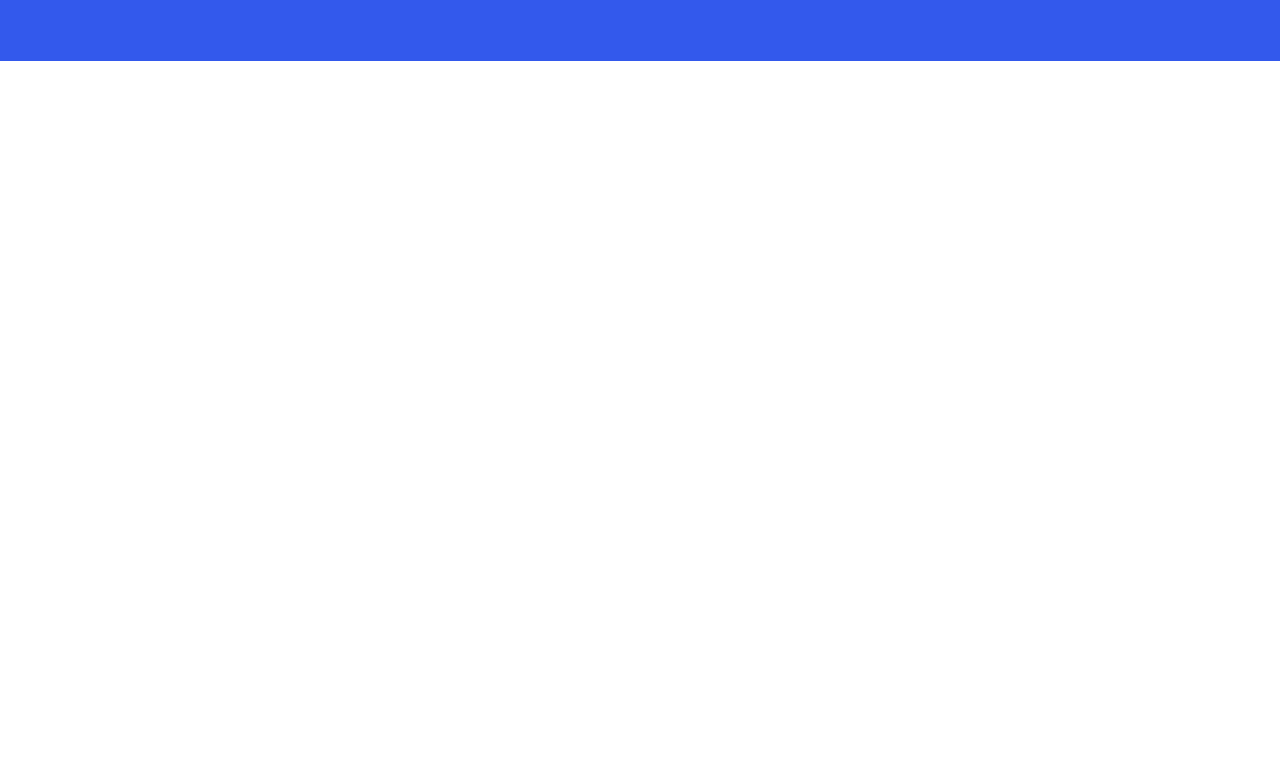
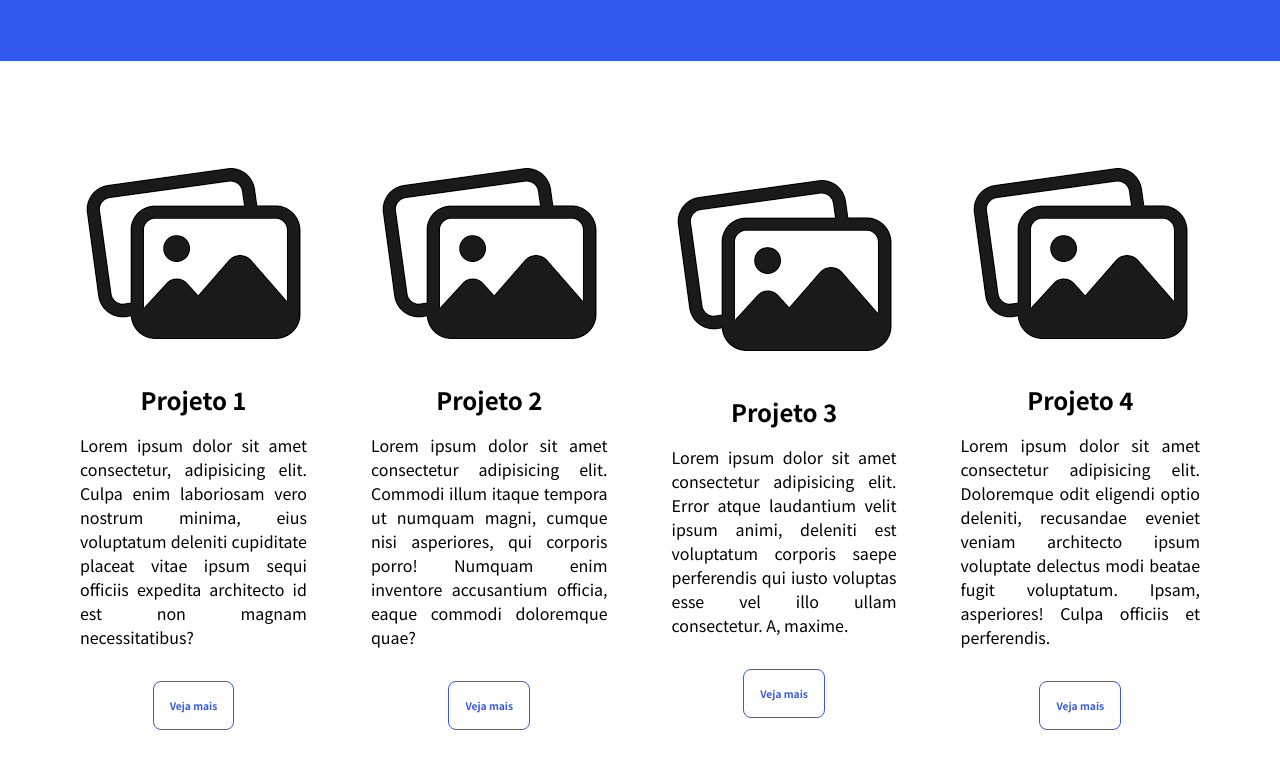
Before and after one commit to codethi/portifolio-blue, a plain HTML site: page index.html in a window 1280 px wide. Shown: the part 549-1318 px from the top of the page. Before the commit the page ends 800 px from the top, so only its background shows below. Drawn offline with Linux system fonts and the light colour scheme.

Commit message:
marcação e estilização da section projetos

```diff
--- a/assets/css/style.css
+++ b/assets/css/style.css
@@ -76,3 +76,49 @@ section#sobre-mim div p{
    color: #fff;
    line-height: 2.5rem;
 }
+
+section#projetos{
+   display: flex;
+   justify-content: center;
+   align-items: center;
+   padding: 3rem;
+}
+
+section#projetos div img{
+   display: block;
+   margin: auto;
+}
+
+section#projetos div h2{
+   text-align: center;
+   padding: 1rem;
+}
+
+section#projetos div p{
+   text-align: justify;
+}
+
+section#projetos div{
+   padding: 2rem;
+}
+
+section#projetos div button{
+   border: 1px solid #3359ec;
+   background-color: #fff;
+   color: #3359ec;
+   padding: 1rem;
+   font-size: .8vw;
+   font-weight: 600;
+   border-radius: .5rem;
+   display: block;
+   margin: auto;
+   margin-top: 2rem;
+   cursor: pointer;
+   transition: .6s ease-out;
+}
+
+section#projetos div button:hover{
+   background-color: #3359ec;
+   color: #fff;
+   transform: scale(1.2);
+}
--- a/index.html
+++ b/index.html
@@ -55,6 +55,38 @@
 
    </section>
 
+   <section id="projetos">
+
+      <div>
+         <img src="./assets/img/piclorem.png" alt="">
+         <h2>Projeto 1</h2>
+         <p>Lorem ipsum dolor sit amet consectetur, adipisicing elit. Culpa enim laboriosam vero nostrum minima, eius voluptatum deleniti cupiditate placeat vitae ipsum sequi officiis expedita architecto id est non magnam necessitatibus?</p>
+         <button>Veja mais</button>
+      </div>
+
+      <div>
+         <img src="./assets/img/piclorem.png" alt="">
+         <h2>Projeto 2</h2>
+         <p>Lorem ipsum dolor sit amet consectetur adipisicing elit. Commodi illum itaque tempora ut numquam magni, cumque nisi asperiores, qui corporis porro! Numquam enim inventore accusantium officia, eaque commodi doloremque quae?</p>
+         <button>Veja mais</button>
+      </div>
+
+      <div>
+         <img src="./assets/img/piclorem.png" alt="">
+         <h2>Projeto 3</h2>
+         <p>Lorem ipsum dolor sit amet consectetur adipisicing elit. Error atque laudantium velit ipsum animi, deleniti est voluptatum corporis saepe perferendis qui iusto voluptas esse vel illo ullam consectetur. A, maxime.</p>
+         <button>Veja mais</button>
+      </div>
+
+      <div>
+         <img src="./assets/img/piclorem.png" alt="">
+         <h2>Projeto 4</h2>
+         <p>Lorem ipsum dolor sit amet consectetur adipisicing elit. Doloremque odit eligendi optio deleniti, recusandae eveniet veniam architecto ipsum voluptate delectus modi beatae fugit voluptatum. Ipsam, asperiores! Culpa officiis et perferendis.</p>
+         <button>Veja mais</button>
+      </div>
+
+   </section>
+
 </body>
 
 </html>
```
Also changed, not shown: assets/img/piclorem.png (added).
